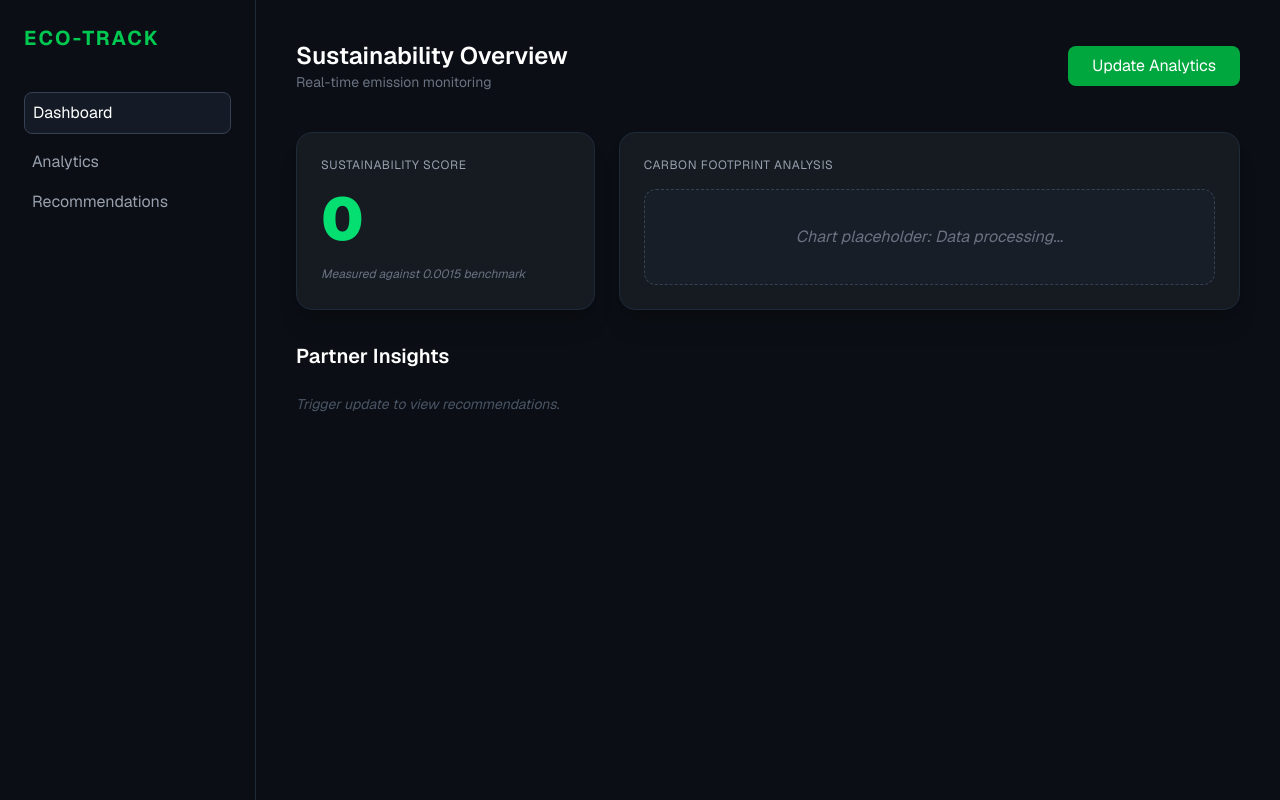
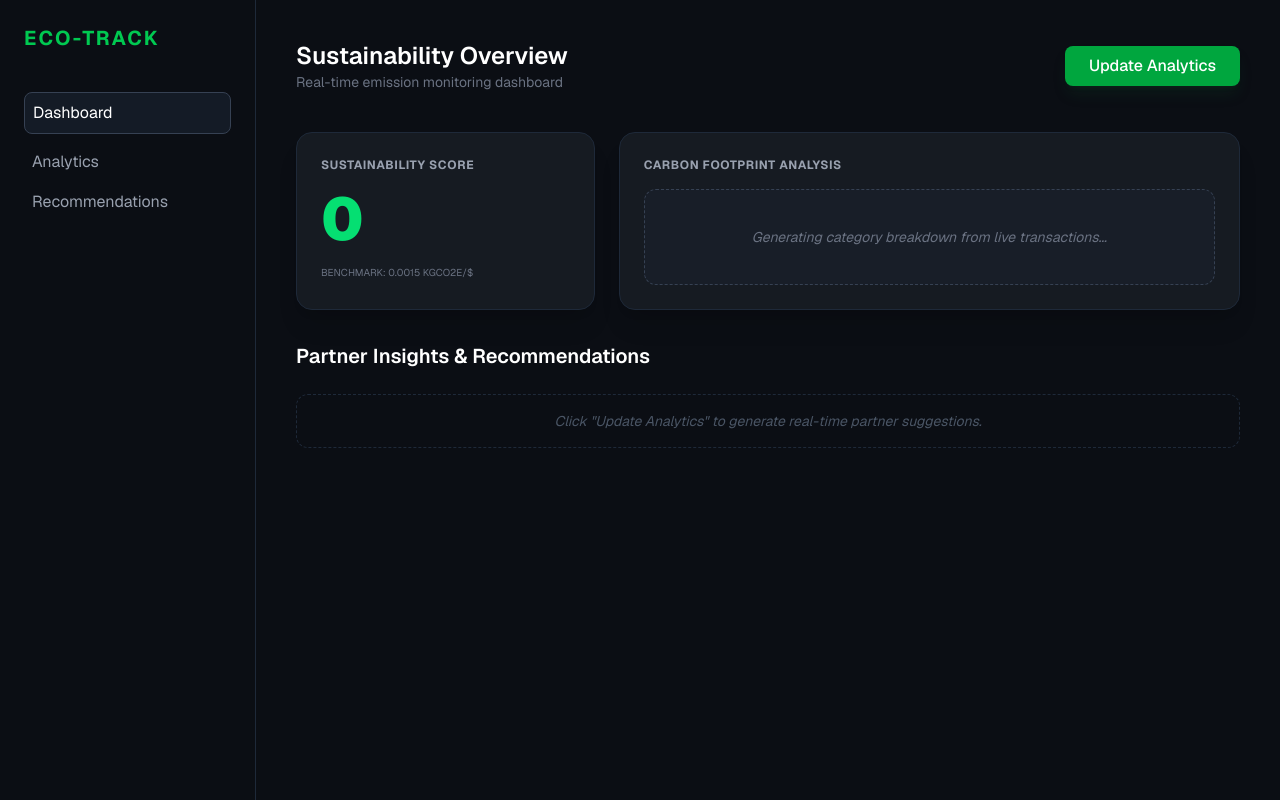
Before and after one commit to amdharsh/eco-track-backend, a Next.js app: page / in a window 1280 px wide. Built offline with nearby package versions, Linux system fonts and the light colour scheme.

Commit message:
feat: finalized Slide 8 UI dashboard

```diff
--- a/src/app/page.tsx
+++ b/src/app/page.tsx
@@ -7,7 +7,7 @@ export default function Home() {
 
   const fetchDashboardData = async () => {
     try {
-      // 1. Fetch Score - Using your live Vercel URL
+      // 1. Fetch Score
       const scoreRes = await fetch('https://eco-track-backend-fmi7.vercel.app/api/score', {
         method: 'POST',
         headers: { 'Content-Type': 'application/json' },
@@ -27,7 +27,7 @@ export default function Home() {
         })
       });
       const recData = await recRes.json();
-      setRecommendations(recData.recommendations);
+      setRecommendations(recData.recommendations || []);
     } catch (err) {
       console.error("Connection failed:", err);
     }
@@ -37,11 +37,11 @@ export default function Home() {
     <div className="min-h-screen bg-[#0B0E14] text-white flex font-sans">
       {/* Sidebar - Slide 8 Style */}
       <aside className="w-64 border-r border-gray-800 p-6">
-        <h2 className="text-green-500 font-bold text-xl mb-10 tracking-widest">ECO-TRACK</h2>
+        <h2 className="text-green-500 font-bold text-xl mb-10 tracking-widest uppercase">Eco-Track</h2>
         <nav className="space-y-4 text-gray-400">
           <div className="text-white bg-gray-800/50 p-2 rounded-lg border border-gray-700">Dashboard</div>
-          <div className="hover:text-white cursor-pointer px-2">Analytics</div>
-          <div className="hover:text-white cursor-pointer px-2">Recommendations</div>
+          <div className="hover:text-white cursor-pointer px-2 transition">Analytics</div>
+          <div className="hover:text-white cursor-pointer px-2 transition">Recommendations</div>
         </nav>
       </aside>
 
@@ -50,45 +50,47 @@ export default function Home() {
         <header className="flex justify-between items-center mb-10">
           <div>
             <h1 className="text-2xl font-semibold">Sustainability Overview</h1>
-            <p className="text-gray-500 text-sm">Real-time emission monitoring</p>
+            <p className="text-gray-500 text-sm">Real-time emission monitoring dashboard</p>
           </div>
           <button
             onClick={fetchDashboardData}
-            className="bg-green-600 hover:bg-green-700 text-white px-6 py-2 rounded-lg transition-all"
+            className="bg-green-600 hover:bg-green-700 text-white px-6 py-2 rounded-lg transition-all font-medium shadow-lg shadow-green-900/20"
           >
             Update Analytics
           </button>
         </header>
 
-        {/* Metric Grid */}
+        {/* Top Metric Grid */}
         <div className="grid grid-cols-3 gap-6 mb-8">
           <div className="bg-[#161B22] p-6 rounded-2xl border border-gray-800 shadow-xl">
-            <h3 className="text-gray-400 mb-4 text-xs uppercase tracking-wider">Sustainability Score</h3>
-            <div className="text-6xl font-black text-green-400">{score}</div>
-            <p className="text-xs text-gray-500 mt-4 leading-relaxed italic">Measured against 0.0015 benchmark</p>
+            <h3 className="text-gray-400 mb-4 text-xs uppercase tracking-wider font-bold">Sustainability Score</h3>
+            <div className="text-6xl font-black text-green-400 tracking-tighter">{score}</div>
+            <p className="text-[10px] text-gray-500 mt-4 leading-relaxed uppercase">Benchmark: 0.0015 kgCO2e/$</p>
           </div>
 
           <div className="bg-[#161B22] p-6 rounded-2xl border border-gray-800 col-span-2 shadow-xl">
-            <h3 className="text-gray-400 mb-4 text-xs uppercase tracking-wider">Carbon Footprint Analysis</h3>
-            <div className="h-24 bg-gray-800/30 rounded-xl border border-dashed border-gray-700 flex items-center justify-center text-gray-500 italic">
-              Chart placeholder: Data processing...
+            <h3 className="text-gray-400 mb-4 text-xs uppercase tracking-wider font-bold">Carbon Footprint Analysis</h3>
+            <div className="h-24 bg-gray-800/30 rounded-xl border border-dashed border-gray-700 flex items-center justify-center text-gray-500 text-sm italic">
+              Generating category breakdown from live transactions...
             </div>
           </div>
         </div>
 
-        {/* Recommendations Grid */}
+        {/* Recommendations Section */}
         <div className="mt-8">
-          <h2 className="text-xl font-semibold mb-6">Partner Insights</h2>
+          <h2 className="text-xl font-semibold mb-6">Partner Insights & Recommendations</h2>
           <div className="grid grid-cols-1 md:grid-cols-3 gap-4">
             {recommendations.length > 0 ? (
               recommendations.map((rec, index) => (
-                <div key={index} className="bg-gray-800/20 border border-green-900/30 p-4 rounded-xl hover:border-green-500/50 transition-colors">
-                  <div className="text-green-400 text-xs font-bold mb-2">SUGGESTION</div>
-                  <p className="text-sm text-gray-300">{rec}</p>
+                <div key={index} className="bg-gray-800/20 border border-green-900/30 p-4 rounded-xl hover:border-green-500/50 transition-all group">
+                  <div className="text-green-500 text-[10px] font-bold mb-2 uppercase group-hover:text-green-400">Action Required</div>
+                  <p className="text-sm text-gray-300 leading-relaxed">{rec}</p>
                 </div>
               ))
             ) : (
-              <p className="text-gray-600 italic text-sm">Trigger update to view recommendations.</p>
+              <p className="text-gray-600 italic text-sm border border-gray-800 border-dashed p-4 rounded-xl w-full col-span-3 text-center">
+                Click "Update Analytics" to generate real-time partner suggestions.
+              </p>
             )}
           </div>
         </div>
```
